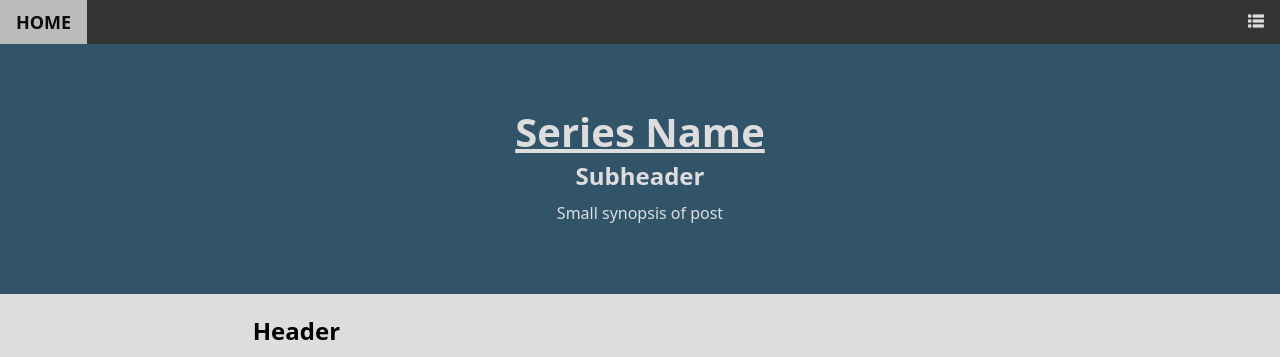
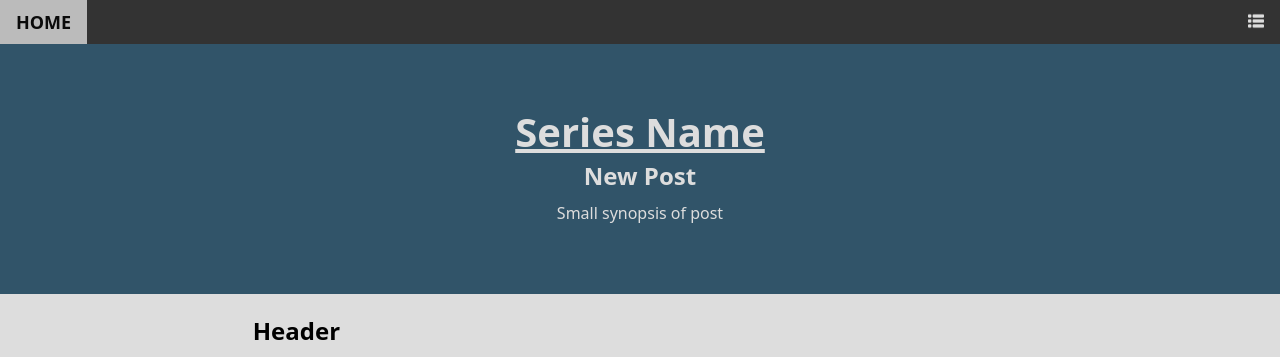
Before and after one commit to ErkMurIndustries/ErkMurIndustries.github.io, a Jekyll site: the page built from _posts/2023-05-28-name.md, in a window 1280 px wide. Shown: the top 357 px of the page. Built offline with Jekyll 4.4.1, drawn with Linux system fonts in a browser that asks for light colours.

Commit message:
fix blog-post layout

```diff
--- a/_layouts/blog-post.html
+++ b/_layouts/blog-post.html
@@ -7,7 +7,7 @@ layout: default
     <section class="hero-layout hero"></section>
     <section class="hero-layout blog-header">
         <h1>{{ page.series }}</h1>
-        <h2>{{ page.subheader }}</h2>
+        <h2>{{ page.title }}</h2>
         <p>{{ page.excerpt | newline_to_br }}</p>
     </section>
 
```
